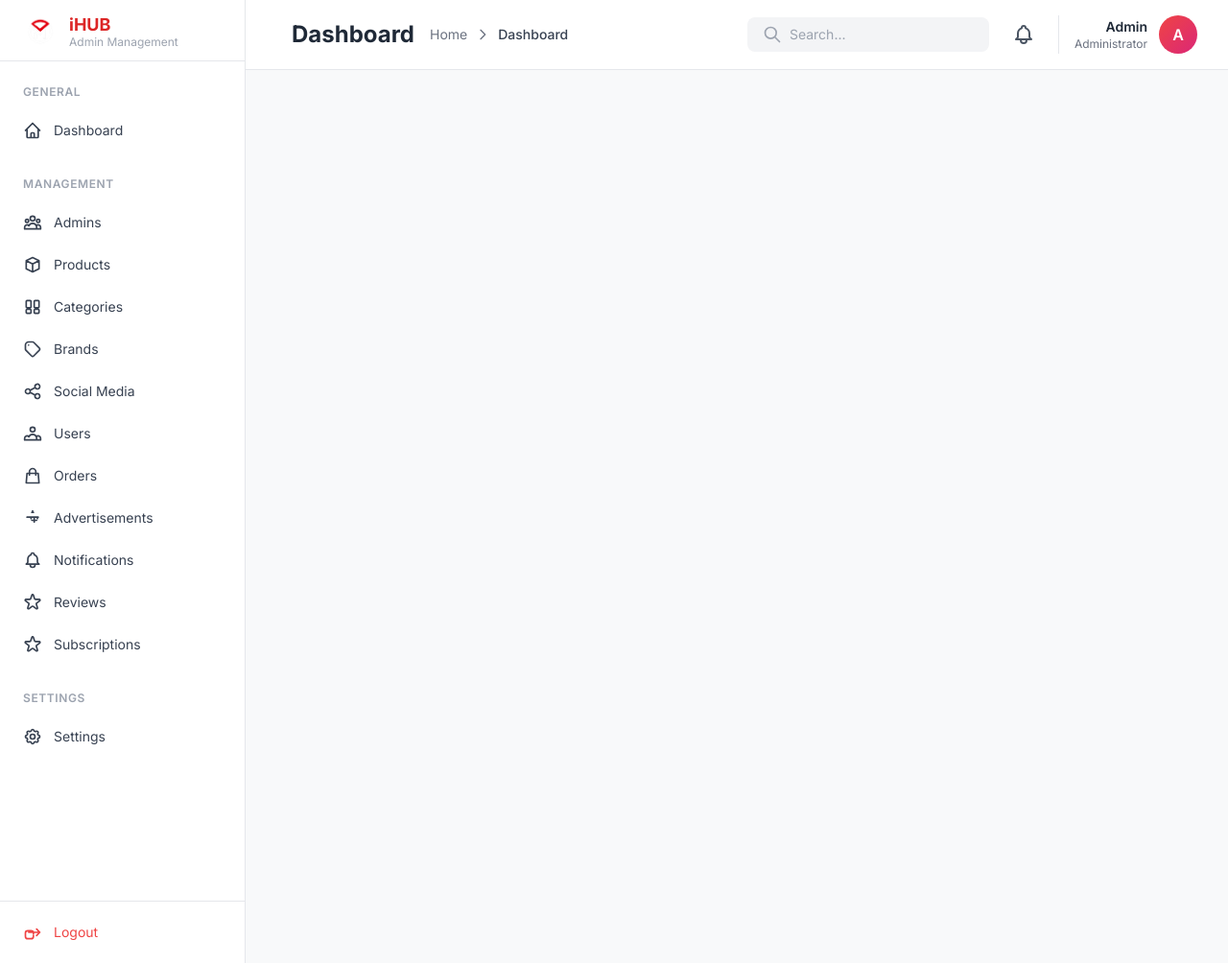
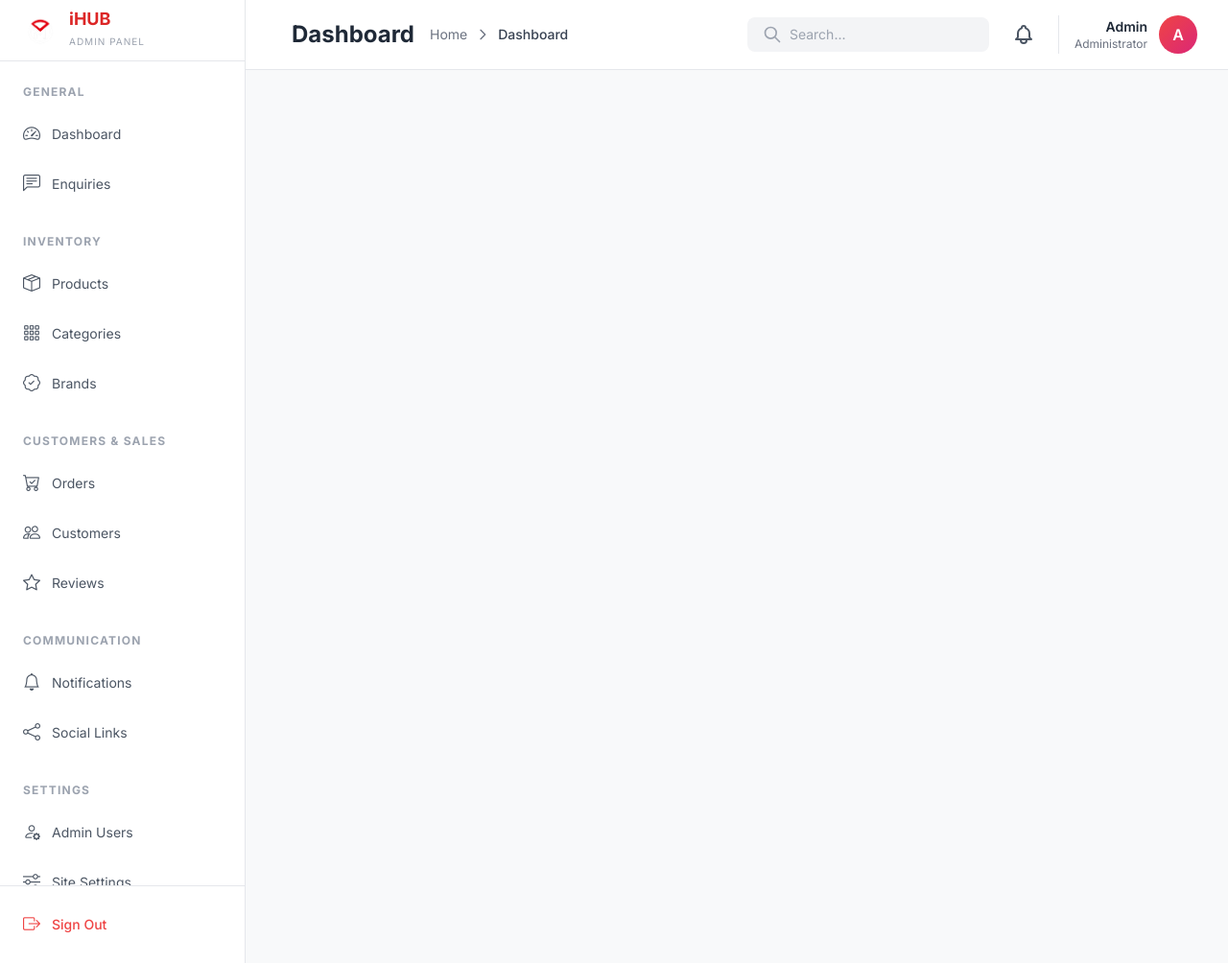
Before and after one commit to thebrandweave/ihub-, a PHP site: page /admin/includes/header.php in a window 1280 px wide. Shown: the whole page at 96% size. Run offline with PHP 8.4, Linux system fonts and the light colour scheme; data that the repository does not hold is empty; some libraries are stand-ins or nearby versions.

Commit message:
updated sidebar icon issues

```diff
--- a/admin/includes/sidebar.php
+++ b/admin/includes/sidebar.php
@@ -1,6 +1,31 @@
 <?php
 if (!isset($BASE_URL)) {
     require_once __DIR__ . '/../../config/config.php';
+}
+
+// Get current admin ID for notifications
+$adminId = $_SESSION['admin_id'] ?? null;
+
+/**
+ * FETCH UNREAD COUNTS FOR BADGES
+ */
+$unreadEnquiries = 0;
+$unreadNotifications = 0;
+$pendingReviewsCount = 0;
+
+if (isset($pdo)) {
+    // Count unread contact messages
+    $unreadEnquiries = (int)$pdo->query("SELECT COUNT(*) FROM contact_messages WHERE status = 'unread'")->fetchColumn();
+
+    // Count unread admin notifications
+    if ($adminId) {
+        $stmt = $pdo->prepare("SELECT COUNT(*) FROM notifications WHERE user_id = ? AND is_read = 0");
+        $stmt->execute([$adminId]);
+        $unreadNotifications = (int)$stmt->fetchColumn();
+    }
+
+    // Count pending reviews
+    $pendingReviewsCount = (int)$pdo->query("SELECT COUNT(*) FROM reviews WHERE status = 'pending'")->fetchColumn();
 }
 
 // Get the current script path and URI
@@ -10,197 +35,155 @@ $current_uri = $_SERVER['REQUEST_URI'];
 // Function to check if a menu item is active
 function isActive($menu_path) {
     global $script_path, $current_uri;
-
     $clean_uri = preg_replace('/\?.*$/', '', $current_uri);
     $clean_uri = rtrim($clean_uri, '/');
-    $clean_script = str_replace('\\', '/', $script_path);
+    $path_pattern = '/admin/' . trim($menu_path, '/');
 
+    // Dashboard special case
     if ($menu_path === 'dashboard') {
-        if (preg_match('#/admin/index\.php$#', $clean_script) ||
-            preg_match('#/admin/?$#', $clean_uri) ||
-            (preg_match('#/admin/index\.php#', $clean_uri) && !preg_match('#/admin/[^/]+/#', $clean_uri))) {
-            if (!preg_match('#/admin/(admin|products|users|orders|settings|social_media)/#', $clean_uri) &&
-                !preg_match('#/admin/(admin|products|users|orders|settings|social_media)$#', $clean_uri)) {
-                return true;
-            }
-        }
-        return false;
+        return (preg_match('#/admin/index\.php$#', $script_path) || preg_match('#/admin/?$#', $clean_uri));
     }
 
-    if ($menu_path === 'admin') {
-        return (preg_match('#/admin/admin(/|$|index\.php|add\.php|edit\.php)#', $clean_uri) ||
-                preg_match('#/admin/admin/#', $clean_uri) ||
-                preg_match('#/admin/admin/index\.php#', $clean_uri) ||
-                preg_match('#/admin/admin/index\.php$#', $clean_script));
-    }
-
-    $path_pattern = '/admin/' . trim($menu_path, '/');
-
-    if (preg_match('#' . preg_quote($path_pattern, '#') . '(/|$|index\.php|add\.php|edit\.php|view\.php)#', $clean_uri) ||
-        preg_match('#' . preg_quote($path_pattern, '#') . '/#', $clean_uri) ||
-        preg_match('#' . preg_quote($path_pattern, '#') . '/index\.php$#', $clean_script)) {
-        return true;
-    }
-
-    return false;
+    return (preg_match('#' . preg_quote($path_pattern, '#') . '(/|$|index\.php)#', $clean_uri));
 }
 ?>
 
-<aside id="sidebar" class="sidebar w-64 flex-shrink-0 bg-white border-r border-gray-200" aria-label="Sidebar">
+<head>
+<link rel="stylesheet" href="https://cdn.jsdelivr.net/npm/bootstrap-icons@1.11.3/font/bootstrap-icons.min.css">
+</head>
+
+<aside id="sidebar" class="sidebar w-64 flex-shrink-0 bg-white border-r border-gray-200 shadow-sm transition-all duration-300">
     <div class="flex flex-col h-full">
 
         <div class="h-16 flex items-center justify-between px-4 md:px-6 border-b border-gray-200 bg-white">
-            <a href="<?= $BASE_URL ?>admin/index.php" class="flex items-center space-x-2 md:space-x-3">
-                <div class="w-8 h-8 md:w-9 md:h-9 flex items-center justify-center flex-shrink-0">
-                    <img src="<?= $BASE_URL ?>admin/assets/image/logo/ihub.png" alt="iHUB Logo" class="w-full h-full object-contain">
-                </div>
+            <a href="<?= $BASE_URL ?>admin/index.php" class="flex items-center space-x-3">
+                <img src="<?= $BASE_URL ?>admin/assets/image/logo/ihub.png" alt="Logo" class="w-9 h-9 object-contain">
                 <div>
-                    <p class="text-base md:text-lg font-bold text-red-600">iHUB</p>
-                    <span class="text-xs text-gray-400 -mt-1 block hidden md:block">Admin Management</span>
+                    <p class="text-lg font-bold text-red-600 leading-none">iHUB</p>
+                    <span class="text-[10px] text-gray-400 uppercase tracking-widest">Admin Panel</span>
                 </div>
             </a>
-            <button onclick="toggleSidebar()" class="md:hidden p-2 text-gray-600 hover:bg-gray-100 rounded-lg transition-colors">
-                <svg class="w-5 h-5" fill="none" stroke="currentColor" viewBox="0 0 24 24">
-                    <path stroke-linecap="round" stroke-linejoin="round" stroke-width="2" d="M6 18L18 6M6 6l12 12"></path>
-                </svg>
-            </button>
+            <button onclick="toggleSidebar()" class="md:hidden p-2 text-gray-600"><i class="bi bi-x-lg"></i></button>
         </div>
 
-        <nav class="flex-1 px-3 py-4 space-y-1 overflow-y-auto text-gray-700">
+        <nav class="flex-1 px-3 py-4 space-y-1 overflow-y-auto custom-scrollbar">
 
-            <p class="px-3 py-2 text-xs font-semibold text-gray-400 uppercase tracking-wider">General</p>
+            <p class="px-3 py-2 text-xs font-bold text-gray-400 uppercase tracking-widest">General</p>
 
             <a href="<?= $BASE_URL ?>admin/index.php"
-                class="flex items-center px-3 py-2.5 text-sm rounded-lg transition
-                <?= isActive('dashboard') ? 'bg-red-50 text-red-600 font-semibold' : 'hover:bg-gray-100 text-gray-700' ?>">
-                <svg class="w-5 h-5 mr-3 flex-shrink-0" fill="none" stroke="currentColor" viewBox="0 0 24 24">
-                    <path stroke-linecap="round" stroke-linejoin="round" stroke-width="2" d="M3 12l2-2m0 0l7-7 7 7M5 10v10a1 1 0 001 1h3m10-11l2 2m-2-2v10a1 1 0 01-1 1h-3m-6 0a1 1 0 001-1v-4a1 1 0 011-1h2a1 1 0 011 1v4a1 1 0 001 1m-6 0h6"/>
-                </svg>
+                class="flex items-center px-3 py-2.5 text-sm rounded-lg transition-all
+                <?= isActive('dashboard') ? 'bg-red-50 text-red-600 font-semibold' : 'hover:bg-gray-50 text-gray-600' ?>">
+                <i class="bi bi-speedometer2 mr-3 text-lg"></i>
                 <span>Dashboard</span>
             </a>
 
-            <p class="px-3 pt-6 pb-2 text-xs font-semibold text-gray-400 uppercase tracking-wider">Management</p>
-
-            <a href="<?= $BASE_URL ?>admin/admin/index.php"
-                class="flex items-center px-3 py-2.5 text-sm rounded-lg transition
-                <?= isActive('admin') ? 'bg-red-50 text-red-600 font-semibold' : 'hover:bg-gray-100 text-gray-700' ?>">
-                <svg class="w-5 h-5 mr-3 flex-shrink-0" fill="none" stroke="currentColor" viewBox="0 0 24 24">
-                    <path stroke-linecap="round" stroke-linejoin="round" stroke-width="2" d="M17 20h5v-2a3 3 0 00-5.356-1.857M17 20H7m10 0v-2c0-.656-.126-1.283-.356-1.857M7 20H2v-2a3 3 0 015.356-1.857m0 0a5.002 5.002 0 019.288 0M15 7a3 3 0 11-6 0 3 3 0 016 0zm6 3a2 2 0 11-4 0 2 2 0 014 0zM7 10a2 2 0 11-4 0 2 2 0 014 0z"/>
-                </svg>
-                <span>Admins</span>
+            <a href="<?= $BASE_URL ?>admin/messages/index.php"
+                class="flex items-center justify-between px-3 py-2.5 text-sm rounded-lg transition-all
+                <?= isActive('messages') ? 'bg-red-50 text-red-600 font-semibold' : 'hover:bg-gray-50 text-gray-600' ?>">
+                <div class="flex items-center">
+                    <i class="bi bi-chat-left-text mr-3 text-lg"></i>
+                    <span>Enquiries</span>
+                </div>
+                <?php if ($unreadEnquiries > 0): ?>
+                    <span class="bg-red-600 text-white text-[10px] font-bold px-2 py-0.5 rounded-full"><?= $unreadEnquiries ?></span>
+                <?php endif; ?>
             </a>
 
+            <p class="px-3 pt-6 pb-2 text-xs font-bold text-gray-400 uppercase tracking-widest">Inventory</p>
+
             <a href="<?= $BASE_URL ?>admin/products/index.php"
-                class="flex items-center px-3 py-2.5 text-sm rounded-lg transition
-                <?= isActive('products') ? 'bg-red-50 text-red-600 font-semibold' : 'hover:bg-gray-100 text-gray-700' ?>">
-                <svg class="w-5 h-5 mr-3 flex-shrink-0" fill="none" stroke="currentColor" viewBox="0 0 24 24">
-                    <path stroke-linecap="round" stroke-linejoin="round" stroke-width="2" d="M20 7l-8-4-8 4m16 0l-8 4m8-4v10l-8 4m0-10L4 7m8 4v10M4 7v10l8 4"/>
-                </svg>
+                class="flex items-center px-3 py-2.5 text-sm rounded-lg transition-all
+                <?= isActive('products') ? 'bg-red-50 text-red-600 font-semibold' : 'hover:bg-gray-50 text-gray-600' ?>">
+                <i class="bi bi-box-seam mr-3 text-lg"></i>
                 <span>Products</span>
             </a>
 
             <a href="<?= $BASE_URL ?>admin/categories/index.php"
-                class="flex items-center px-3 py-2.5 text-sm rounded-lg transition
-                <?= isActive('categories') ? 'bg-red-50 text-red-600 font-semibold' : 'hover:bg-gray-100 text-gray-700' ?>">
-                <svg class="w-5 h-5 mr-3 flex-shrink-0" fill="none" stroke="currentColor" viewBox="0 0 24 24">
-                    <path stroke-linecap="round" stroke-linejoin="round" stroke-width="2" d="M4 5a1 1 0 011-1h4a1 1 0 011 1v7a1 1 0 01-1 1H5a1 1 0 01-1-1V5zM14 5a1 1 0 011-1h4a1 1 0 011 1v7a1 1 0 01-1 1h-4a1 1 0 01-1-1V5zM4 16a1 1 0 011-1h4a1 1 0 011 1v3a1 1 0 01-1 1H5a1 1 0 01-1-1v-3zM14 16a1 1 0 011-1h4a1 1 0 011 1v3a1 1 0 01-1 1h-4a1 1 0 01-1-1v-3z"/>
-                </svg>
+                class="flex items-center px-3 py-2.5 text-sm rounded-lg transition-all
+                <?= isActive('categories') ? 'bg-red-50 text-red-600 font-semibold' : 'hover:bg-gray-50 text-gray-600' ?>">
+                <i class="bi bi-grid-3x3-gap mr-3 text-lg"></i>
                 <span>Categories</span>
             </a>
 
             <a href="<?= $BASE_URL ?>admin/brands/index.php"
-                class="flex items-center px-3 py-2.5 text-sm rounded-lg transition
-                <?= isActive('brands') ? 'bg-red-50 text-red-600 font-semibold' : 'hover:bg-gray-100 text-gray-700' ?>">
-                <svg class="w-5 h-5 mr-3 flex-shrink-0" fill="none" stroke="currentColor" viewBox="0 0 24 24">
-                    <path stroke-linecap="round" stroke-linejoin="round" stroke-width="2" d="M7 7h.01M7 3h5c.512 0 1.024.195 1.414.586l7 7a2 2 0 010 2.828l-7 7a2 2 0 01-2.828 0l-7-7A1.994 1.994 0 013 12V7a4 4 0 014-4z"/>
-                </svg>
+                class="flex items-center px-3 py-2.5 text-sm rounded-lg transition-all
+                <?= isActive('brands') ? 'bg-red-50 text-red-600 font-semibold' : 'hover:bg-gray-50 text-gray-600' ?>">
+                <i class="bi bi-patch-check mr-3 text-lg"></i>
                 <span>Brands</span>
             </a>
 
-            <a href="<?= $BASE_URL ?>admin/social_media/index.php"
-                class="flex items-center px-3 py-2.5 text-sm rounded-lg transition
-                <?= isActive('social_media') ? 'bg-red-50 text-red-600 font-semibold' : 'hover:bg-gray-100 text-gray-700' ?>">
-                <svg class="w-5 h-5 mr-3 flex-shrink-0" fill="none" stroke="currentColor" viewBox="0 0 24 24">
-                    <path stroke-linecap="round" stroke-linejoin="round" stroke-width="2" d="M8.684 13.342C8.886 12.938 9 12.482 9 12c0-.482-.114-.938-.316-1.342m0 2.684a3 3 0 110-2.684m0 2.684l6.632 3.316m-6.632-6l6.632-3.316m0 0a3 3 0 105.367-2.684 3 3 0 00-5.367 2.684zm0 9.316a3 3 0 105.368 2.684 3 3 0 00-5.368-2.684z"/>
-                </svg>
-                <span>Social Media</span>
+            <p class="px-3 pt-6 pb-2 text-xs font-bold text-gray-400 uppercase tracking-widest">Customers & Sales</p>
+
+            <a href="<?= $BASE_URL ?>admin/orders/index.php"
+                class="flex items-center px-3 py-2.5 text-sm rounded-lg transition-all
+                <?= isActive('orders') ? 'bg-red-50 text-red-600 font-semibold' : 'hover:bg-gray-50 text-gray-600' ?>">
+                <i class="bi bi-cart-check mr-3 text-lg"></i>
+                <span>Orders</span>
             </a>
 
             <a href="<?= $BASE_URL ?>admin/users/index.php"
-                class="flex items-center px-3 py-2.5 text-sm rounded-lg transition
-                <?= isActive('users') ? 'bg-red-50 text-red-600 font-semibold' : 'hover:bg-gray-100 text-gray-700' ?>">
-                <svg class="w-5 h-5 mr-3 flex-shrink-0" fill="none" stroke="currentColor" viewBox="0 0 24 24">
-                    <path stroke-linecap="round" stroke-linejoin="round" stroke-width="2" d="M17 20h5v-2a3 3 0 00-5.356-1.857M17 20H7m10 0v-2c0-.656-.126-1.283-.356-1.857M7 20H2v-2a3 3 0 015.356-1.857m0 0a5.002 5.002 0 019.288 0M15 7a3 3 0 11-6 0 3 3 0 016 0z"/>
-                </svg>
-                <span>Users</span>
-            </a>
-
-            <a href="<?= $BASE_URL ?>admin/orders/index.php"
-                class="flex items-center px-3 py-2.5 text-sm rounded-lg transition
-                <?= isActive('orders') ? 'bg-red-50 text-red-600 font-semibold' : 'hover:bg-gray-100 text-gray-700' ?>">
-                <svg class="w-5 h-5 mr-3 flex-shrink-0" fill="none" stroke="currentColor" viewBox="0 0 24 24">
-                    <path stroke-linecap="round" stroke-linejoin="round" stroke-width="2" d="M16 11V7a4 4 0 00-8 0v4M5 9h14l1 12H4L5 9z"/>
-                </svg>
-                <span>Orders</span>
-            </a>
-
-            <a href="<?= $BASE_URL ?>admin/advertisements/index.php"
-                class="flex items-center px-3 py-2.5 text-sm rounded-lg transition
-                <?= isActive('advertisements') ? 'bg-red-50 text-red-600 font-semibold' : 'hover:bg-gray-100 text-gray-700' ?>">
-                <svg class="w-5 h-5 mr-3 flex-shrink-0" fill="none" stroke="currentColor" viewBox="0 0 24 24">
-                    <path stroke-linecap="round" stroke-linejoin="round" stroke-width="2" d="M11 5h2m-1-2v2m-7 6h14m-8 4h6m-3-4v6m-4-6v2m8-2v2"/>
-                </svg>
-                <span>Advertisements</span>
-            </a>
-
-            <a href="<?= $BASE_URL ?>admin/notifications/index.php"
-                class="flex items-center px-3 py-2.5 text-sm rounded-lg transition
-                <?= isActive('notifications') ? 'bg-red-50 text-red-600 font-semibold' : 'hover:bg-gray-100 text-gray-700' ?>">
-                <svg class="w-5 h-5 mr-3 flex-shrink-0" fill="none" stroke="currentColor" viewBox="0 0 24 24">
-                    <path stroke-linecap="round" stroke-linejoin="round" stroke-width="2" d="M15 17h5l-1.405-1.405A2.032 2.032 0 0118 14.158V11a6.002 6.002 0 00-4-5.659V5a2 2 0 10-4 0v.341C7.67 6.165 6 8.388 6 11v3.159c0 .538-.214 1.055-.595 1.436L4 17h5m6 0v1a3 3 0 11-6 0v-1m6 0H9"/>
-                </svg>
-                <span>Notifications</span>
+                class="flex items-center px-3 py-2.5 text-sm rounded-lg transition-all
+                <?= isActive('users') ? 'bg-red-50 text-red-600 font-semibold' : 'hover:bg-gray-50 text-gray-600' ?>">
+                <i class="bi bi-people mr-3 text-lg"></i>
+                <span>Customers</span>
             </a>
 
             <a href="<?= $BASE_URL ?>admin/reviews/index.php"
-                class="flex items-center px-3 py-2.5 text-sm rounded-lg transition
-                <?= isActive('reviews') ? 'bg-red-50 text-red-600 font-semibold' : 'hover:bg-gray-100 text-gray-700' ?>">
-                <svg class="w-5 h-5 mr-3 flex-shrink-0" fill="none" stroke="currentColor" viewBox="0 0 24 24">
-                    <path stroke-linecap="round" stroke-linejoin="round" stroke-width="2" d="M11.049 2.927c.3-.921 1.603-.921 1.902 0l1.519 4.674a1 1 0 00.95.69h4.915c.969 0 1.371 1.24.588 1.81l-3.976 2.888a1 1 0 00-.363 1.118l1.518 4.674c.3.922-.755 1.688-1.538 1.118l-3.976-2.888a1 1 0 00-1.176 0l-3.976 2.888c-.783.57-1.838-.197-1.538-1.118l1.518-4.674a1 1 0 00-.363-1.118l-3.976-2.888c-.784-.57-.38-1.81.588-1.81h4.914a1 1 0 00.951-.69l1.519-4.674z"/>
-                </svg>
-                <span>Reviews</span>
+                class="flex items-center justify-between px-3 py-2.5 text-sm rounded-lg transition-all
+                <?= isActive('reviews') ? 'bg-red-50 text-red-600 font-semibold' : 'hover:bg-gray-50 text-gray-600' ?>">
+                <div class="flex items-center">
+                    <i class="bi bi-star mr-3 text-lg"></i>
+                    <span>Reviews</span>
+                </div>
+                <?php if ($pendingReviewsCount > 0): ?>
+                    <span class="bg-orange-500 text-white text-[10px] font-bold px-2 py-0.5 rounded-full"><?= $pendingReviewsCount ?></span>
+                <?php endif; ?>
             </a>
 
-            <a href="<?= $BASE_URL ?>admin/subscriptions/index.php"
-                class="flex items-center px-3 py-2.5 text-sm rounded-lg transition
-                <?= isActive('subscriptions') ? 'bg-red-50 text-red-600 font-semibold' : 'hover:bg-gray-100 text-gray-700' ?>">
-                <svg class="w-5 h-5 mr-3 flex-shrink-0" fill="none" stroke="currentColor" viewBox="0 0 24 24">
-                    <path stroke-linecap="round" stroke-linejoin="round" stroke-width="2" d="M11.049 2.927c.3-.921 1.603-.921 1.902 0l1.519 4.674a1 1 0 00.95.69h4.915c.969 0 1.371 1.24.588 1.81l-3.976 2.888a1 1 0 00-.363 1.118l1.518 4.674c.3.922-.755 1.688-1.538 1.118l-3.976-2.888a1 1 0 00-1.176 0l-3.976 2.888c-.783.57-1.838-.197-1.538-1.118l1.518-4.674a1 1 0 00-.363-1.118l-3.976-2.888c-.784-.57-.38-1.81.588-1.81h4.914a1 1 0 00.951-.69l1.519-4.674z"/>
-                </svg>
-                <span>Subscriptions</span>
+            <p class="px-3 pt-6 pb-2 text-xs font-bold text-gray-400 uppercase tracking-widest">Communication</p>
+
+            <a href="<?= $BASE_URL ?>admin/notifications/index.php"
+                class="flex items-center justify-between px-3 py-2.5 text-sm rounded-lg transition-all
+                <?= isActive('notifications') ? 'bg-red-50 text-red-600 font-semibold' : 'hover:bg-gray-50 text-gray-600' ?>">
+                <div class="flex items-center">
+                    <i class="bi bi-bell mr-3 text-lg"></i>
+                    <span>Notifications</span>
+                </div>
+                <?php if ($unreadNotifications > 0): ?>
+                    <span class="bg-red-600 text-white text-[10px] font-bold px-2 py-0.5 rounded-full"><?= $unreadNotifications ?></span>
+                <?php endif; ?>
             </a>
 
-            <p class="px-3 pt-6 pb-2 text-xs font-semibold text-gray-400 uppercase tracking-wider">Settings</p>
+            <a href="<?= $BASE_URL ?>admin/social_media/index.php"
+                class="flex items-center px-3 py-2.5 text-sm rounded-lg transition-all
+                <?= isActive('social_media') ? 'bg-red-50 text-red-600 font-semibold' : 'hover:bg-gray-50 text-gray-600' ?>">
+                <i class="bi bi-share mr-3 text-lg"></i>
+                <span>Social Links</span>
+            </a>
+
+            <p class="px-3 pt-6 pb-2 text-xs font-bold text-gray-400 uppercase tracking-widest">Settings</p>
+
+            <a href="<?= $BASE_URL ?>admin/admin/index.php"
+                class="flex items-center px-3 py-2.5 text-sm rounded-lg transition-all
+                <?= isActive('admin') ? 'bg-red-50 text-red-600 font-semibold' : 'hover:bg-gray-50 text-gray-600' ?>">
+                <i class="bi bi-person-gear mr-3 text-lg"></i>
+                <span>Admin Users</span>
+            </a>
 
             <a href="<?= $BASE_URL ?>admin/settings/index.php"
-                class="flex items-center px-3 py-2.5 text-sm rounded-lg transition
-                <?= isActive('settings') ? 'bg-red-50 text-red-600 font-semibold' : 'hover:bg-gray-100 text-gray-700' ?>">
-                <svg class="w-5 h-5 mr-3 flex-shrink-0" fill="none" stroke="currentColor" viewBox="0 0 24 24">
-                    <path stroke-linecap="round" stroke-linejoin="round" stroke-width="2" d="M10.325 4.317c.426-1.756 2.924-1.756 3.35 0a1.724 1.724 0 002.573 1.066c1.543-.94 3.31.826 2.37 2.37a1.724 1.724 0 001.065 2.572c1.756.426 1.756 2.924 0 3.35a1.724 1.724 0 00-1.066 2.573c.94 1.543-.826 3.31-2.37 2.37a1.724 1.724 0 00-2.572 1.065c-.426 1.756-2.924 1.756-3.35 0a1.724 1.724 0 00-2.573-1.066c-1.543.94-3.31-.826-2.37-2.37a1.724 1.724 0 00-1.065-2.572c-1.756-.426-1.756-2.924 0-3.35a1.724 1.724 0 001.066-2.573c-.94-1.543.826-3.31 2.37-2.37.996.608 2.296.07 2.572-1.065z"/>
-                    <path stroke-linecap="round" stroke-linejoin="round" stroke-width="2" d="M15 12a3 3 0 11-6 0 3 3 0 016 0z"/>
-                </svg>
-                <span>Settings</span>
+                class="flex items-center px-3 py-2.5 text-sm rounded-lg transition-all
+                <?= isActive('settings') ? 'bg-red-50 text-red-600 font-semibold' : 'hover:bg-gray-50 text-gray-600' ?>">
+                <i class="bi bi-sliders mr-3 text-lg"></i>
+                <span>Site Settings</span>
             </a>
 
         </nav>
 
-        <div class="px-3 py-3 border-t border-gray-200 bg-white">
+        <div class="px-3 py-4 border-t border-gray-200">
             <a href="<?= $BASE_URL ?>auth/admin/logout.php"
-                class="flex items-center px-3 py-2.5 text-sm text-red-500 hover:bg-red-50 rounded-lg transition">
-                <svg class="w-5 h-5 mr-3 flex-shrink-0" fill="none" stroke="currentColor" viewBox="0 0 24 24">
-                    <path stroke-linecap="round" stroke-linejoin="round" stroke-width="2" d="M17 16l4-4m0 0l-4-4m4 4H7m6 4v1a3 3 0 01-3 3H6a3 3 0 01-3-3v-4a3 3 0 013-3h4a3 3 0 013 3v1"/>
-                </svg>
-                <span>Logout</span>
+                class="flex items-center px-3 py-2.5 text-sm text-red-500 hover:bg-red-50 rounded-lg transition-all">
+                <i class="bi bi-box-arrow-right mr-3 text-lg"></i>
+                <span class="font-medium">Sign Out</span>
             </a>
         </div>
 
```
